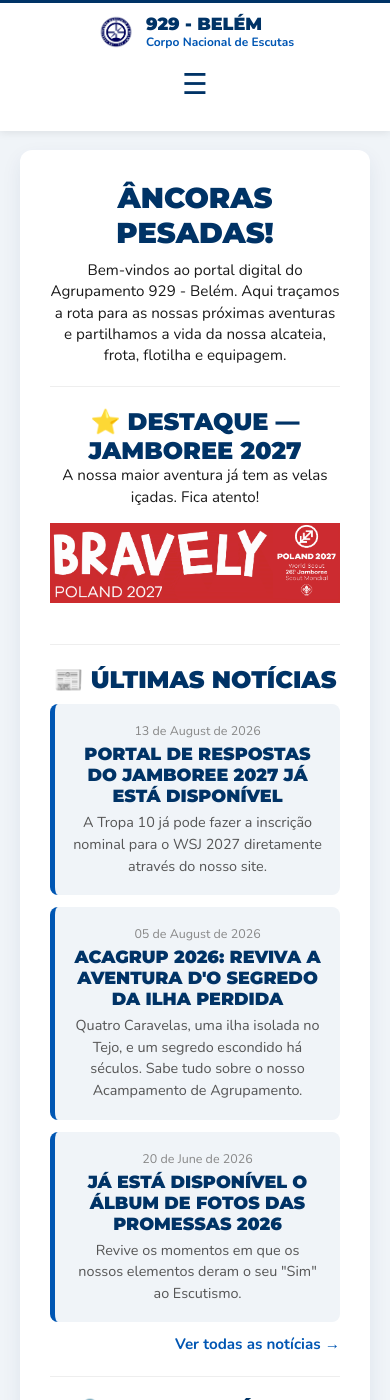
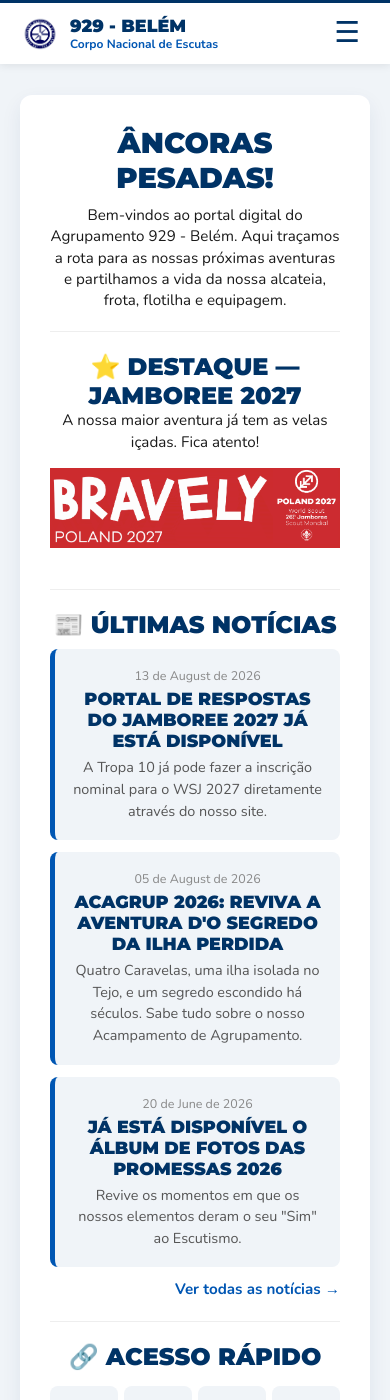
Before and after one commit to cne929belem/cne929belem.github.io, a Jekyll site: the page built from index.html, in a window 390 px wide and 1400 px high. Built offline with Jekyll 4.4.1, drawn with Linux system fonts in a browser that asks for light colours.

Commit message:
Add files via upload

```diff
--- a/assets/css/style.css
+++ b/assets/css/style.css
@@ -436,10 +436,10 @@
    6. RESPONSIVIDADE (TELEMÓVEIS E TABLETS)
    ========================================= */
 @media (max-width: 768px) {
-    body { padding-top: 130px; }
+    body { padding-top: 75px; } /* cabeçalho mobile ficou compacto (1 linha), já não precisa dos 130px de antes */
 
     .navbar { height: auto; padding: 10px 0; }
-    .nav-container { flex-direction: column; gap: 15px; }
+    .nav-container { flex-wrap: wrap; justify-content: space-between; align-items: center; gap: 0; }
 
     /* CORREÇÃO DO LOGO NO MOBILE */
     .brand-name {
@@ -489,8 +489,6 @@
     .menu-toggle-checkbox:checked ~ nav .nav-menu {
         max-height: 600px;
     }
-
-    .nav-container { flex-wrap: wrap; justify-content: space-between; align-items: center; }
 
     .dropdown-menu {
         position: static;
@@ -996,11 +994,7 @@
     .orgchart-card-grande { min-width: 0; width: 100%; }
 }
 
-/* A navbar é mais alta em mobile (embrulha em 2 linhas) — o sticky do
-   jump-nav/form-jump-nav tem de descer com ela, senão fica escondido
-   atrás do cabeçalho. Esta regra tem de vir DEPOIS das regras base
-   (.jump-nav / .form-jump-nav, secção 10) no ficheiro para ganhar a
-   cascata — @media não dá prioridade sozinho, a ordem no ficheiro conta. */
-@media (max-width: 768px) {
-    .jump-nav, .form-jump-nav { top: 140px; }
-}
+/* Nota: o "top" do sticky do jump-nav/form-jump-nav (secção 10) já não
+   precisa de ajuste específico para mobile — desde que o cabeçalho
+   passou a ter a mesma altura compacta em mobile e desktop (1 linha),
+   o valor base (75px) serve para os dois. */
```
